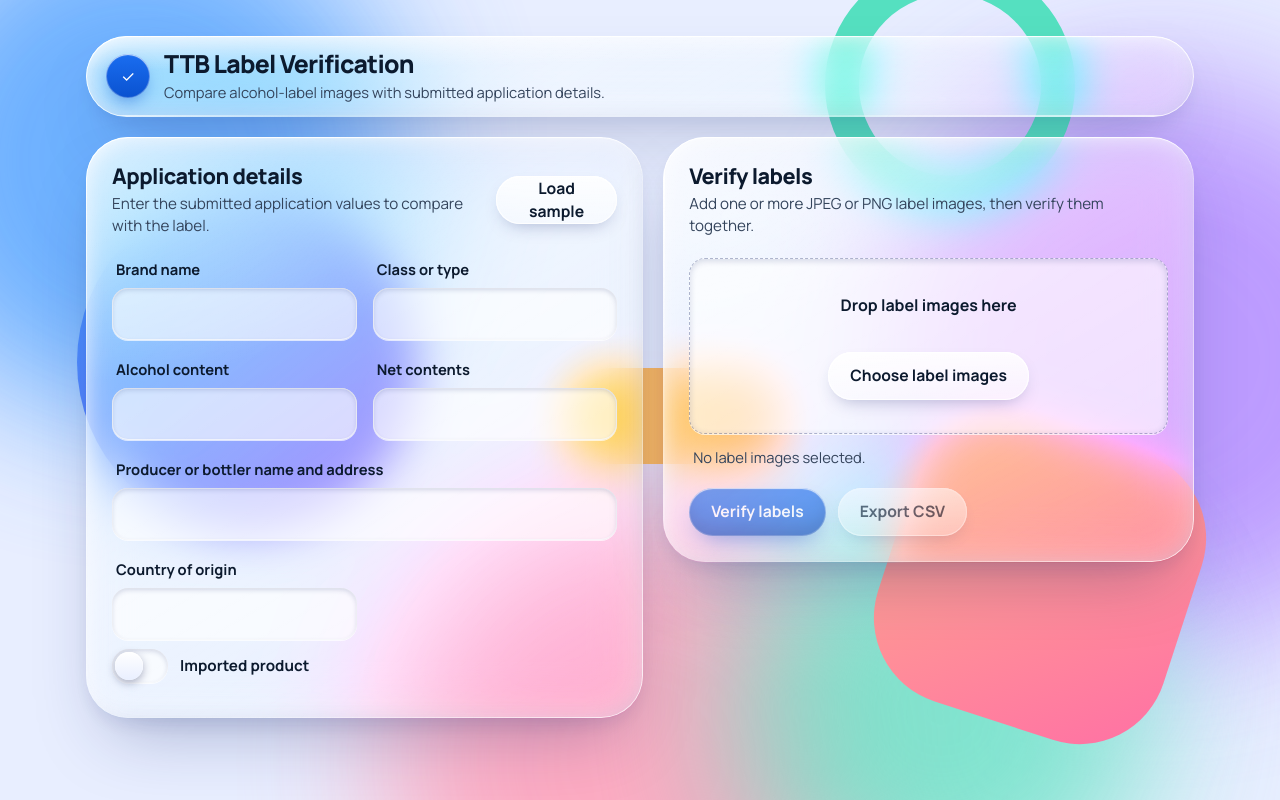
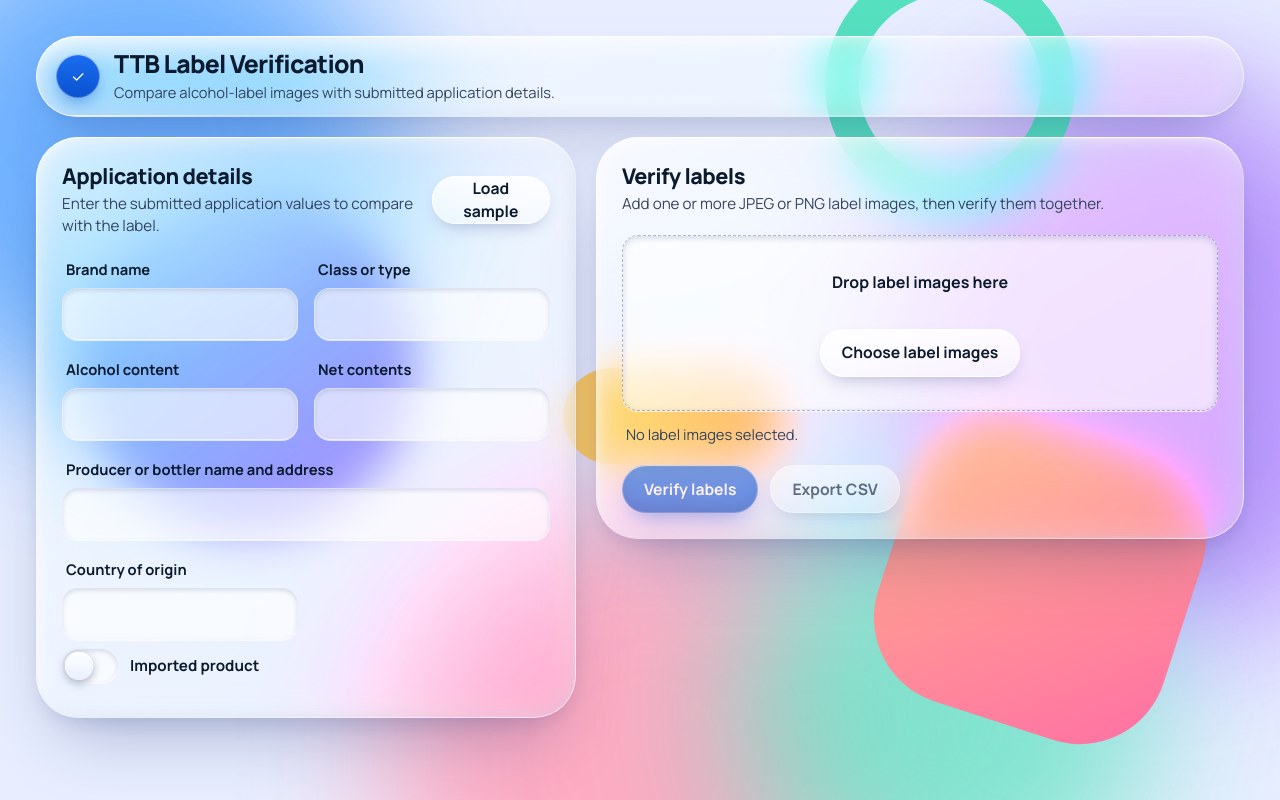
Before and after one commit to alexpecak0/ttb-label-verification, a Next.js app: page / in a window 1280 px wide. Built offline with nearby package versions, Linux system fonts and the light colour scheme.

Commit message:
fix: expand desktop verifier results

```diff
--- a/app/liquid-glass.css
+++ b/app/liquid-glass.css
@@ -66,7 +66,7 @@
 .s3 { width: 250px; height: 250px; border-radius: 50%; right: 16%; top: -40px; border: 34px solid #55e0c0; }
 .s4 { width: 220px; height: 96px; border-radius: 999px; left: 44%; top: 46%; background: linear-gradient(90deg, #ffd166, #ff9a5a); }
 
-.wrap { position: relative; z-index: 1; display: grid; gap: 20px; max-width: 1180px; margin: 0 auto; padding: clamp(14px, 3vw, 36px); }
+.wrap { position: relative; z-index: 1; display: grid; gap: 20px; max-width: 1640px; margin: 0 auto; padding: clamp(14px, 3vw, 36px); }
 .cols { display: grid; grid-template-columns: minmax(0, 1.05fr) minmax(0, 1fr); align-items: start; gap: 20px; }
 
 .glass {
@@ -121,7 +121,7 @@
 
 .results-wrap { margin-top: 22px; overflow-x: auto; }
 .results-head { margin: 0 4px 10px; color: var(--ink); font-size: 1.05rem; font-weight: 800; text-align: left; caption-side: top; }
-.results-table { width: 100%; border-collapse: separate; border-spacing: 0 10px; font-size: .9rem; }
+.results-table { width: 100%; min-width: 1040px; border-collapse: separate; border-spacing: 0 10px; font-size: .9rem; }
 .results-table th { padding: 0 14px 3px; color: var(--ink-2); font-size: .75rem; font-weight: 800; text-transform: uppercase; letter-spacing: .04em; }
 .results-table td { padding: 12px 14px; vertical-align: top; background: var(--well); box-shadow: inset 0 2px 5px var(--well-shadow), inset 0 0 0 1px var(--well-ring), 0 1px 0 var(--well-lip); }
 .results-table td:first-child { border-radius: var(--radius-well) 0 0 var(--radius-well); }
@@ -132,6 +132,7 @@
 .chip.review, .chip.neutral { color: var(--review-fg); background: var(--review-bg); }
 .chip.fail { color: var(--fail-fg); background: var(--fail-bg); }
 
+@media (min-width: 1200px) { .cols { grid-template-columns: minmax(0, 540px) minmax(0, 1fr); } }
 @media (max-width: 900px) { .cols { grid-template-columns: 1fr; } }
 @media (max-width: 760px) { .brand p { display: none; } }
 @media (max-width: 520px) { :root { --radius-panel: 32px; --pad: 20px; } .fields { grid-template-columns: 1fr; } .bar { border-radius: 32px; } .results-table { font-size: .82rem; } }
```
Also changed, not shown: 1 other file (tests, documents, lock files or other folders).
